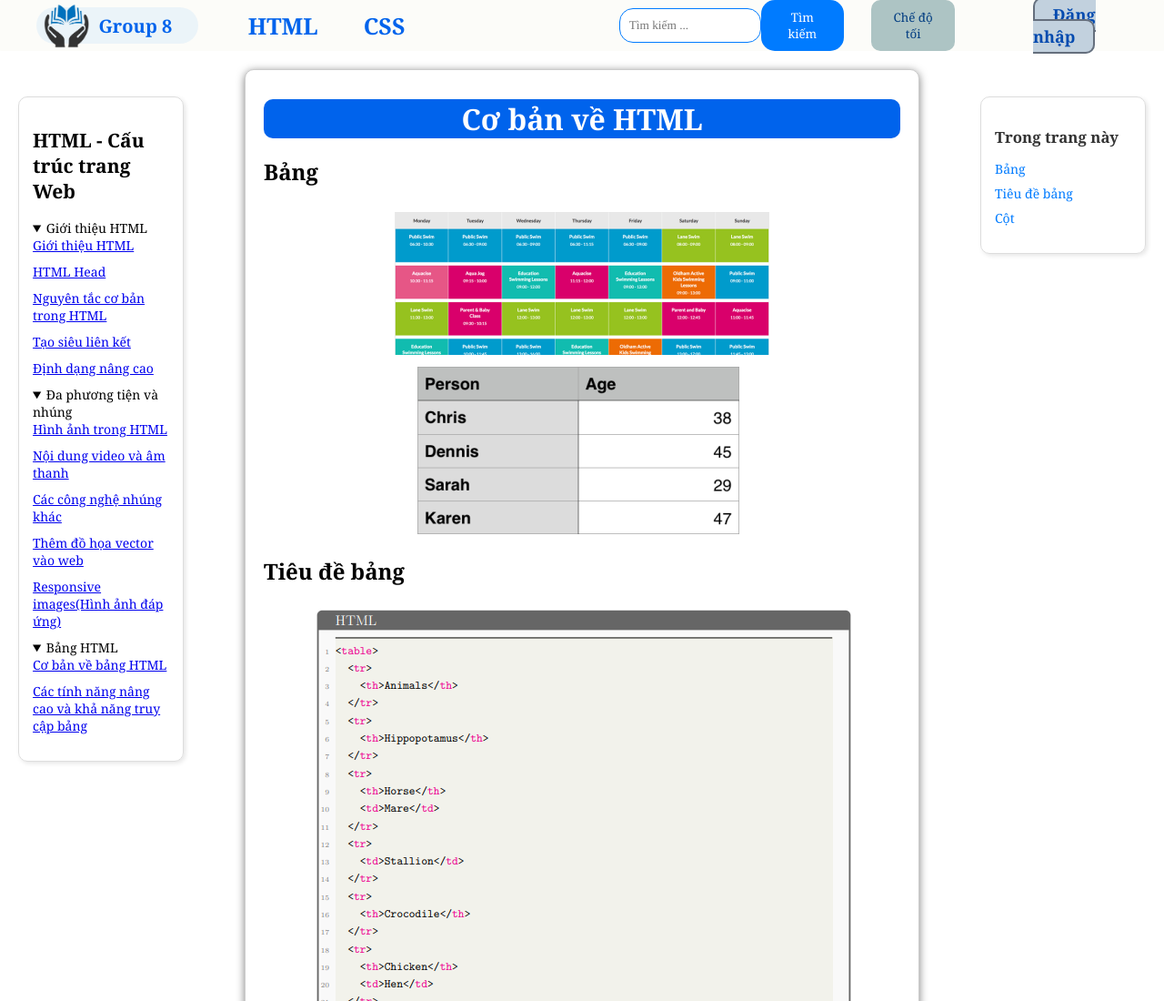
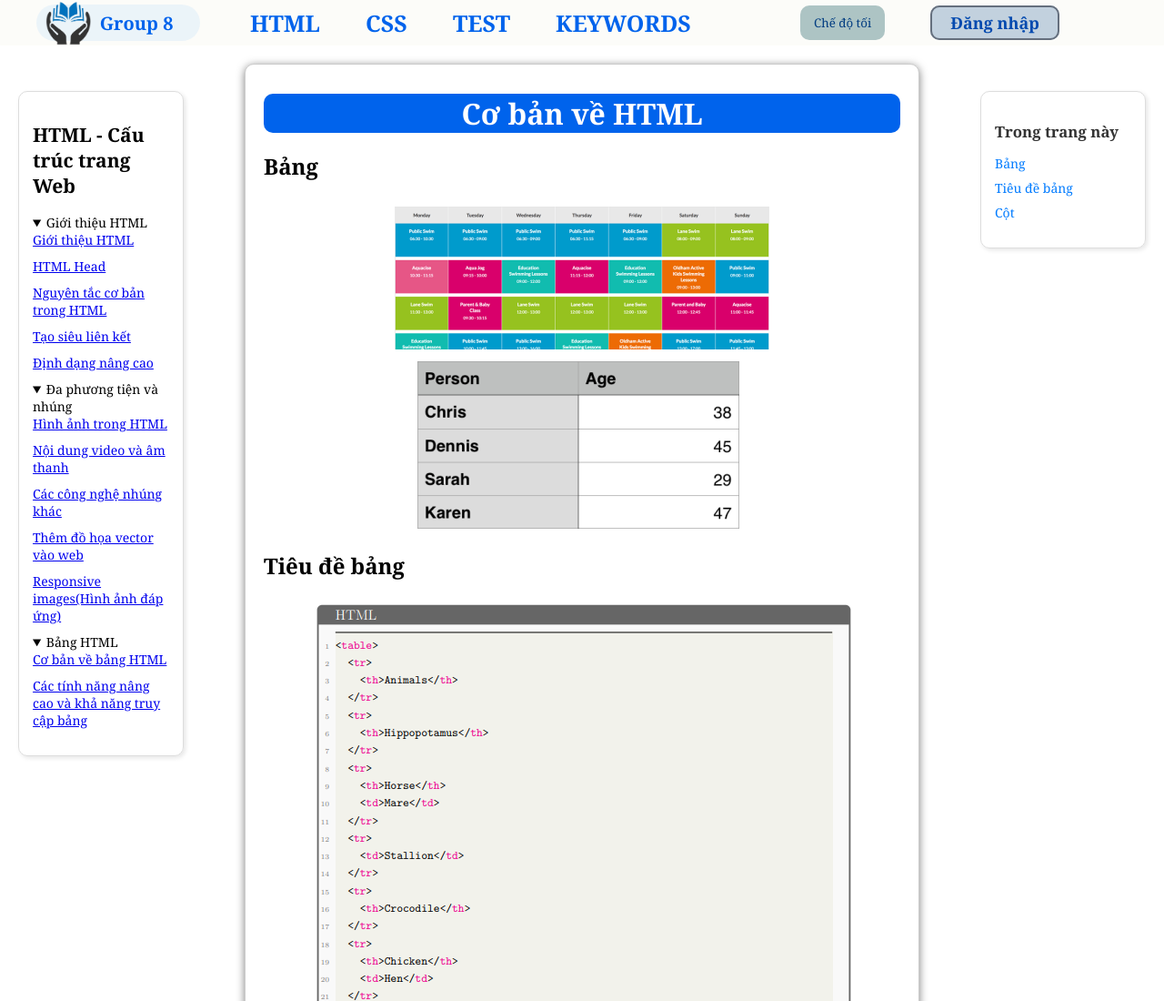
Before and after one commit to nggiang63/web-project, a website: page tableHTML/html_table1.html in a window 1280 px wide. Shown: the top 1100 px of the page at 91% size. Drawn offline with nearby package versions, Linux system fonts and the light colour scheme.

Commit message:
update keywords

```diff
--- a/tableHTML/html_table1.html
+++ b/tableHTML/html_table1.html
@@ -56,13 +56,9 @@
               </div>
             </li>
 
-            <li class="search-container">
-              <form action="search-results.html" method="get"
-                style="display: flex; justify-content: space-between; align-items: center;">
-                <input type="text" name="q" placeholder="Tìm kiếm ..." class="search-input">
-                <button type="submit" class="search-button">Tìm kiếm</button>
-              </form>
-            </li>
+
+            <li><a href="../test/lithuyet.html">TEST</a></li>
+            <li><a href="../dictionary/searchkeyword.html">KEYWORDS</a></li>
           </ul>
         </nav>
       </div>
```
Also changed, not shown: tableHTML/html_table2.html (+3 -7 lines).
